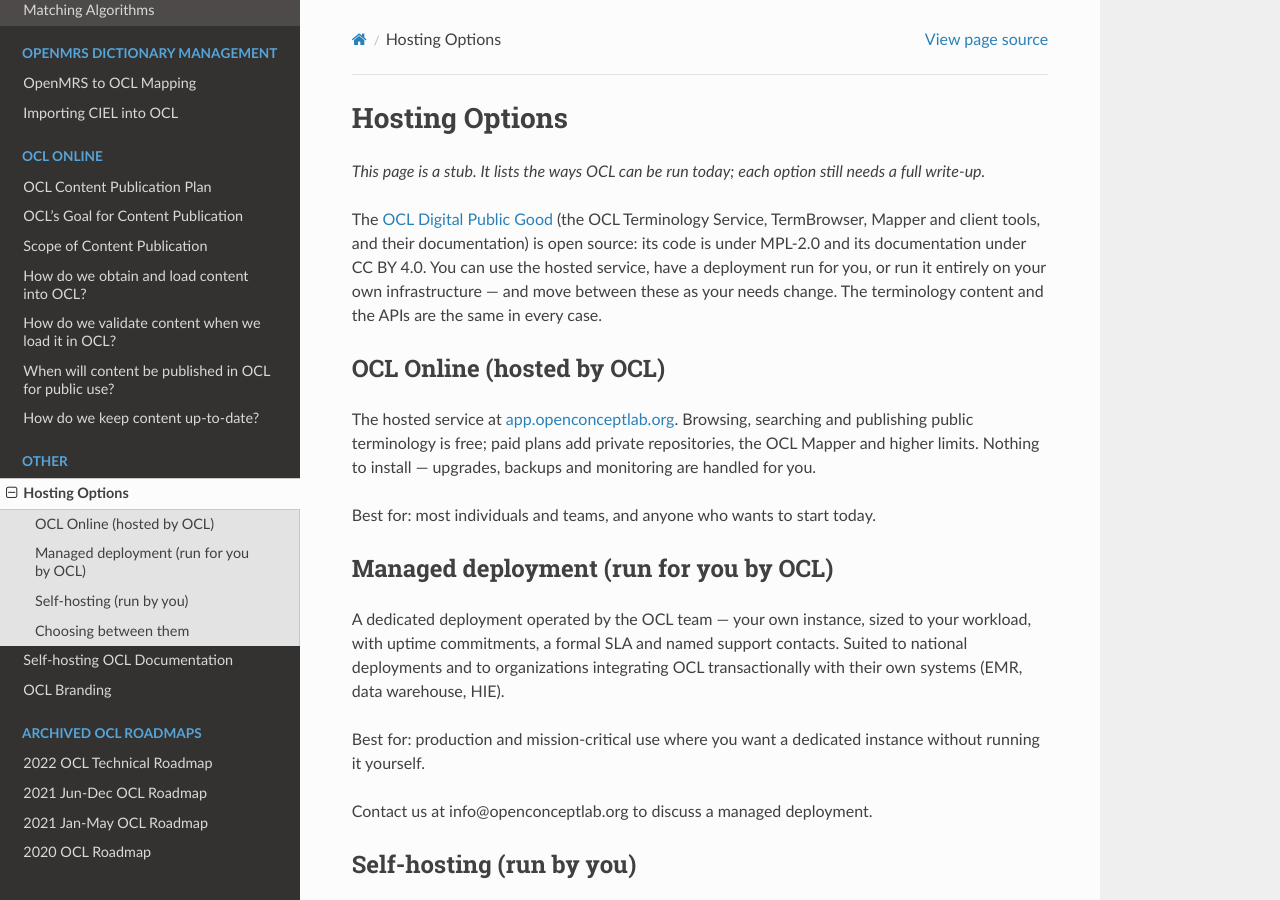
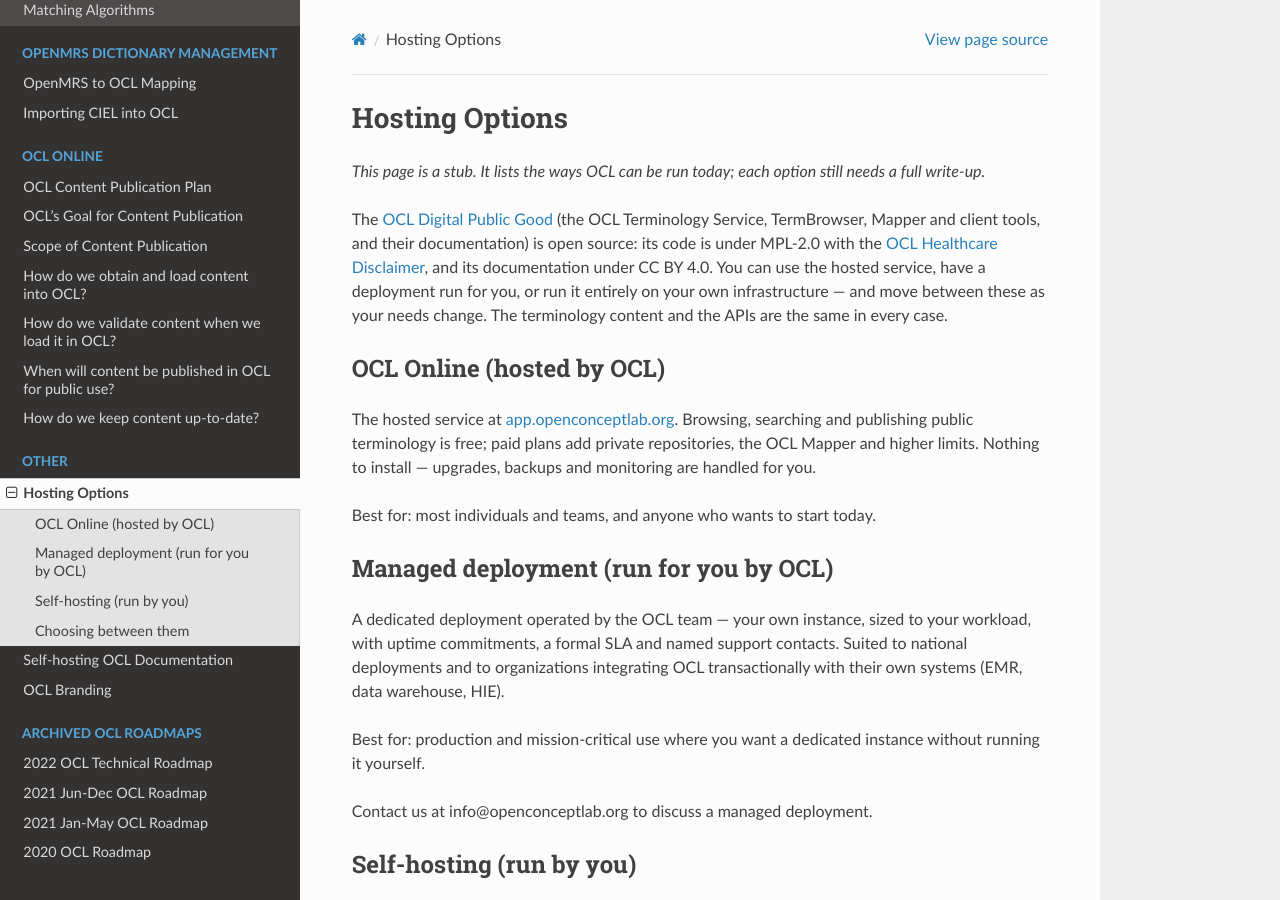
Before and after one commit to OpenConceptLab/ocl-docs, a Sphinx documentation site: the page built from docs/source/ocl/hosting-options.md, in a window 1280 px wide and 900 px high. Built offline with Sphinx 7.4.7 and the Read the Docs theme 3.1.0, drawn with Linux system fonts in a browser that asks for light colours.

Commit message:
OpenConceptLab/ocl_online#569 | Hosting options: name the Healthcare Disclaimer
Codex pass 1 (F1.1): DPG code is MPL-2.0 with the OCL Healthcare
Disclaimer, and the page now says so, with a link to /license.

Co-Authored-By: Claude Opus 5.5 <noreply@anthropic.com>

```diff
--- a/docs/source/ocl/hosting-options.md
+++ b/docs/source/ocl/hosting-options.md
@@ -2,7 +2,7 @@
 
 *This page is a stub. It lists the ways OCL can be run today; each option still needs a full write-up.*
 
-The [OCL Digital Public Good](https://github.com/OpenConceptLab/.github/blob/main/DIGITAL-PUBLIC-GOOD.md) (the OCL Terminology Service, TermBrowser, Mapper and client tools, and their documentation) is open source: its code is under MPL-2.0 and its documentation under CC BY 4.0. You can use the hosted service, have a deployment run for you, or run it entirely on your own infrastructure — and move between these as your needs change. The terminology content and the APIs are the same in every case.
+The [OCL Digital Public Good](https://github.com/OpenConceptLab/.github/blob/main/DIGITAL-PUBLIC-GOOD.md) (the OCL Terminology Service, TermBrowser, Mapper and client tools, and their documentation) is open source: its code is under MPL-2.0 with the [OCL Healthcare Disclaimer](https://openconceptlab.org/license), and its documentation under CC BY 4.0. You can use the hosted service, have a deployment run for you, or run it entirely on your own infrastructure — and move between these as your needs change. The terminology content and the APIs are the same in every case.
 
 ### OCL Online (hosted by OCL)
 
```
